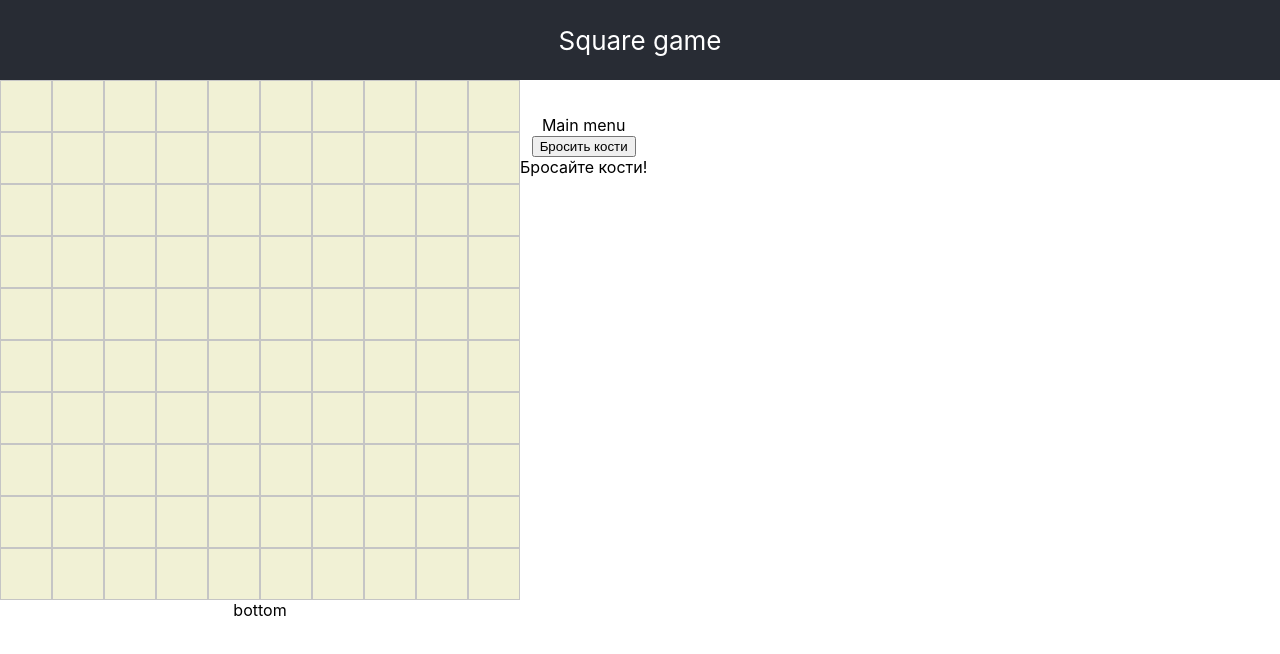
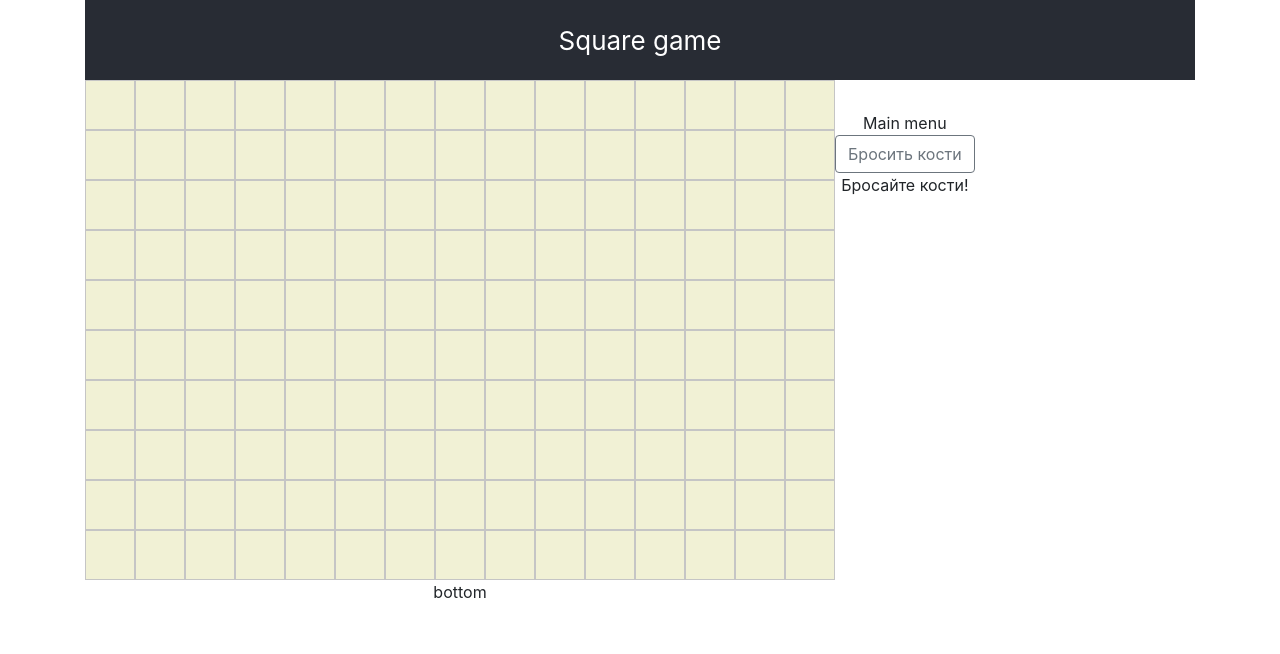
Before and after one commit to gybber-dev/JavaScript-projects, a React (Create React App) app in the folder squares/: page / in a window 1280 px wide. Shown: the top 654 px of the page. Built offline with nearby package versions, Linux system fonts and the light colour scheme.

Commit message:
Square (3. Bootstrap added)

```diff
--- a/squares/public/index.html
+++ b/squares/public/index.html
@@ -10,6 +10,12 @@
       content="Web site created using create-react-app"
     />
     <link rel="apple-touch-icon" href="%PUBLIC_URL%/logo192.png" />
+    <link
+      rel="stylesheet"
+      href="https://maxcdn.bootstrapcdn.com/bootstrap/4.4.1/css/bootstrap.min.css"
+      integrity="sha384-Vkoo8x4CGsO3+Hhxv8T/Q5PaXtkKtu6ug5TOeNV6gBiFeWPGFN9MuhOf23Q9Ifjh"
+      crossorigin="anonymous"
+    />
     <!--
       manifest.json provides metadata used when your web app is installed on a
       user's mobile device or desktop. See https://developers.google.com/web/fundamentals/web-app-manifest/
@@ -28,7 +34,7 @@
   </head>
   <body>
     <noscript>You need to enable JavaScript to run this app.</noscript>
-    <div id="root"></div>
+    <div id="root" class="container"></div>
     <!--
       This HTML file is a template.
       If you open it directly in the browser, you will see an empty page.
--- a/squares/src/App.js
+++ b/squares/src/App.js
@@ -1,26 +1,36 @@
-import React from 'react';
+import React, { useState } from 'react';
 // import logo from './logo.svg';
 import './App.css';
 import Field from './Field/Field';
 import PlayerMenu from './PlayerMenu/PlayerMenu';
+import cover from './Field/cover/cover'
 // import Counter from './Counter/Counter'
-console.log('run App');
 
 function App() {
-  const size = {width: 10, height: 10}
+  console.log('run App');
+  let propObj = {
+    elem: null,
+    size: {width: 15, height: 10},
+    rect: null,
+    field: null
+  }
+  // let obj = {a: 1};
+  // console.log(Object.assign(obj, {a:2}))
+  const [field, setField] = useState(Field(propObj));
   return (
     <div className="App">
       <header className="App-header">
         Square game
       </header>
-      {/* <div>
-        {Counter()}
-      </div> */}
       <div
         style={{display:'table-cell'}}
-        onClick={(e)=>{console.log(e.target)}}
+        onClick={
+          (e)=>{setField( Field(Object.assign(propObj, {elem: e.target})) )}
+        }
       >
-          {Field({size})}
+        {field}
+        {console.log(field)}
+        {/* {Field({size})} */}
       </div>
       <div className={'sidebar'}
         style={{display:'table-cell'}}
--- a/squares/src/Field/Field.js
+++ b/squares/src/Field/Field.js
@@ -7,25 +7,25 @@ console.log('run Field');
 
 const Field = props=>{
     console.log('Field', props);
-
+    if (props.elem) props.size.width = 5;
     // table view:
     const drawTable = size => {
         const result = [];
         const divStyle = {
             display: 'table-cell'
           };
-        for (let i = 0; i < size.height; i++) {
+        for (let i = 0; i < size.width; i++) {
             result.push (
                 <div key = {i} style={divStyle}>
-                    {drawRaw(size.width)}
+                    {drawCol(size.height)}
                 </div>
             )
         }
         return result;
     }
-    const drawRaw = width => {
+    const drawCol = height => {
         const result = [];
-        for (let i = 1; i <= width; i++) {
+        for (let i = 1; i <= height; i++) {
             result.push (
                 <div key = {i}>
                     {Cell()}
--- /dev/null
+++ b/squares/src/Field/cover/cover.js
@@ -0,0 +1,11 @@
+import React from 'react'
+
+console.log('run cover');
+
+
+
+const result = (props)=>{
+    console.log('props', props);
+}
+
+export default result
--- a/squares/src/PlayerMenu/Dise/Dise.js
+++ b/squares/src/PlayerMenu/Dise/Dise.js
@@ -1,4 +1,4 @@
-// выдаёт 2 случайных числа от 1 до 6
+
 import React from 'react';
 console.log('run Dice');
 
--- a/squares/src/PlayerMenu/PlayerMenu.js
+++ b/squares/src/PlayerMenu/PlayerMenu.js
@@ -16,7 +16,7 @@ const PlayerMenu = (props)=>{
     return (
         <div>
             {console.log('rendering...')}
-            <button onClick={()=>{setInfo(Dice())}}>Бросить кости</button>
+            <button className='btn btn-outline-secondary' onClick={()=>{setInfo(Dice())}}>Бросить кости</button>
             {info}
         </div>
     )
```
Also changed, not shown: 1 other file (tests, documents, lock files or other folders).
